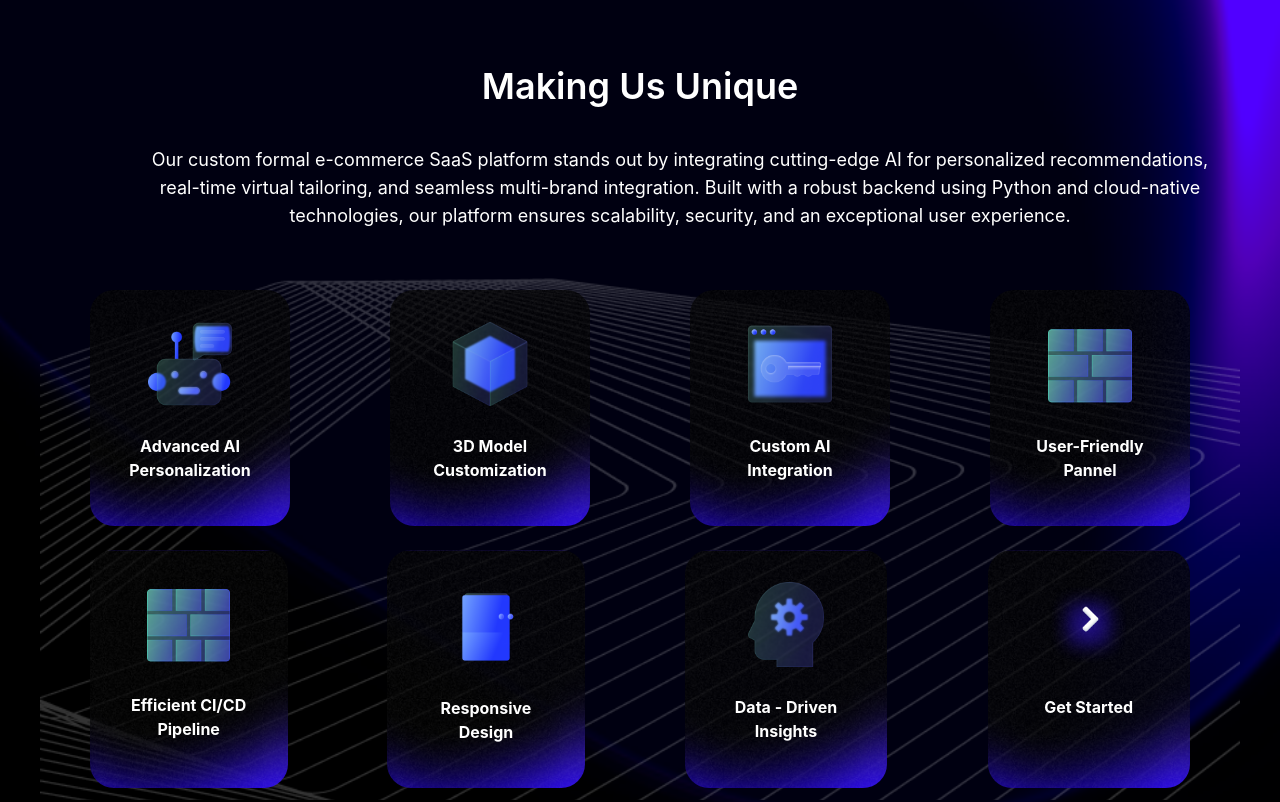
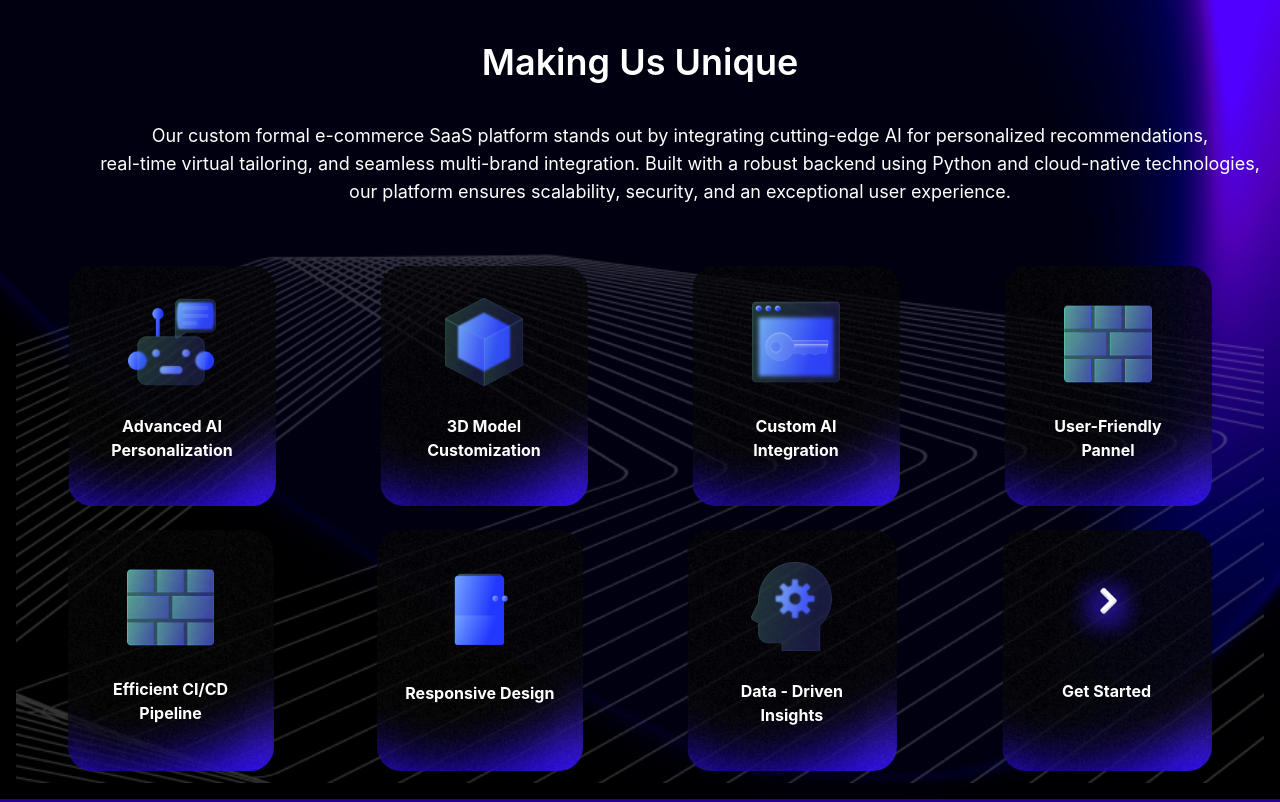
Before and after one commit to Abishek-ak7/ViewAi, a React (Create React App) app: page / in a window 1280 px wide. Shown: the part 794-1596 px from the top of the page. Built offline with nearby package versions, Linux system fonts and the light colour scheme.

Commit message:
somewhat completed

```diff
--- a/src/assests/Home.css
+++ b/src/assests/Home.css
@@ -4,7 +4,7 @@
 
 .Home {
   background: #000;
-  @apply bg-[url('./images/bgi.png')] md:bg-cover md:bg-center   bg-no-repeat h-full w-screen p-10;
+  @apply bg-[url('./images/bgi.png')] md:bg-cover md:bg-center   bg-no-repeat h-full w-screen ;
 
 }
 .pattern{
--- a/src/components/Home.jsx
+++ b/src/components/Home.jsx
@@ -101,7 +101,7 @@ const Home = () =>{
         <div className='md:mt-9'>
           <div className='w-1/2 mt-14 md:mt-0 md:w-1/3 xl:w-1/4 xl:left-80 md:left-10 absolute h-4/5 sm:transparent md:bg-gray-800 rounded-xl md:backdrop-blur-sm md:bg-opacity-20 lg:bg-opacity-20 xl:bg-opacity-20 md:border-2 lg:border-2 xl:border-2 md:border-gray-500 lg:border-gray-500 xl:border-gray-500 pt-10'>
             <div className='flex bg-transparent md:pt-16 w-full px-3'>
-              <img src={text} className="bg-transparent w-full h-full md:w-full md:h-2/3" alt="View AI" />
+              <img src={text} className="bg-transparent w-full h-full md:w-full md:h-2/3 " alt="View AI" />
             </div>
             <div className='flex md:mt-10 mt-3 bg-transparent'>
               <img src={b} className='md:w-3 md:h-10 w-3 h-10 md:mt-5' alt="" />
```
